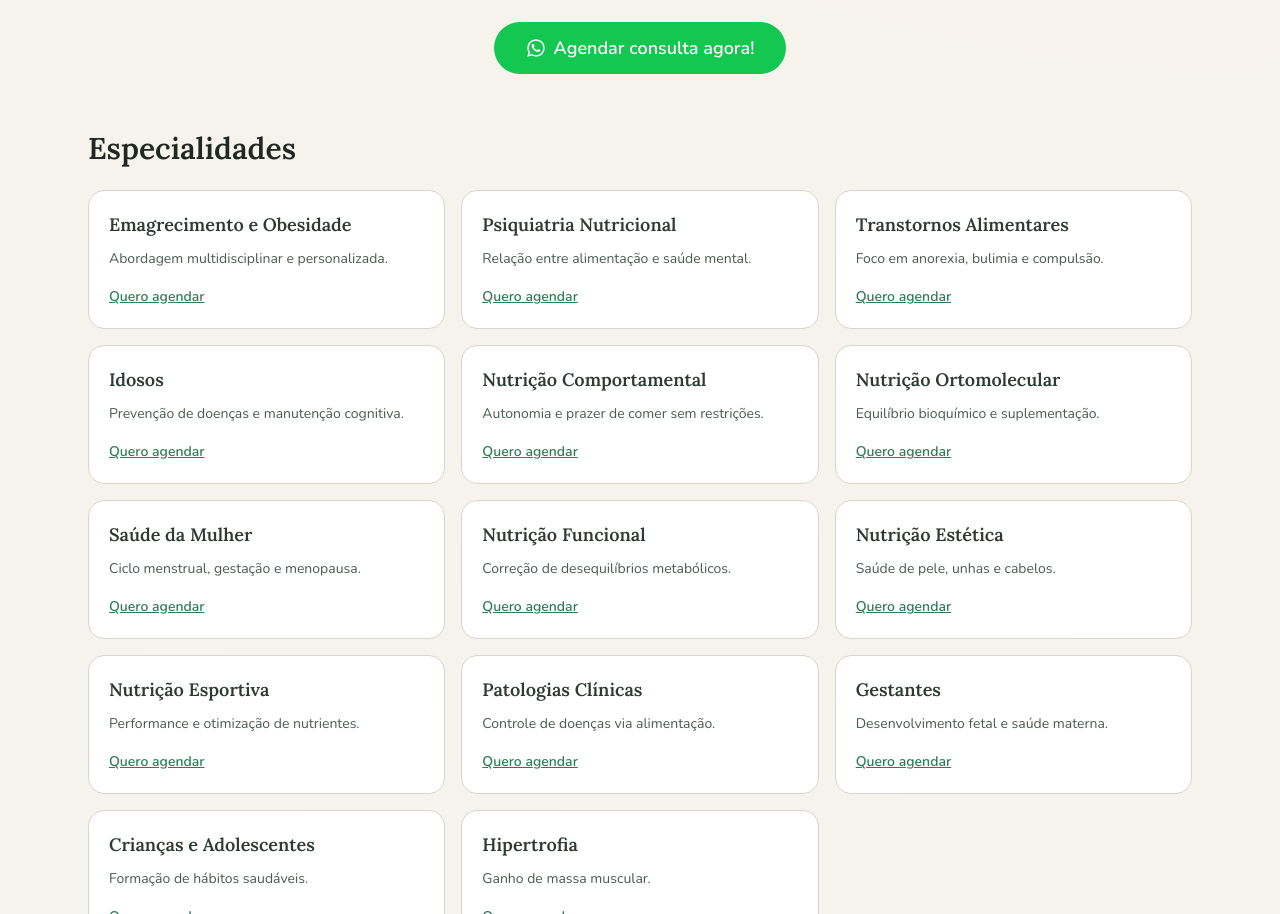
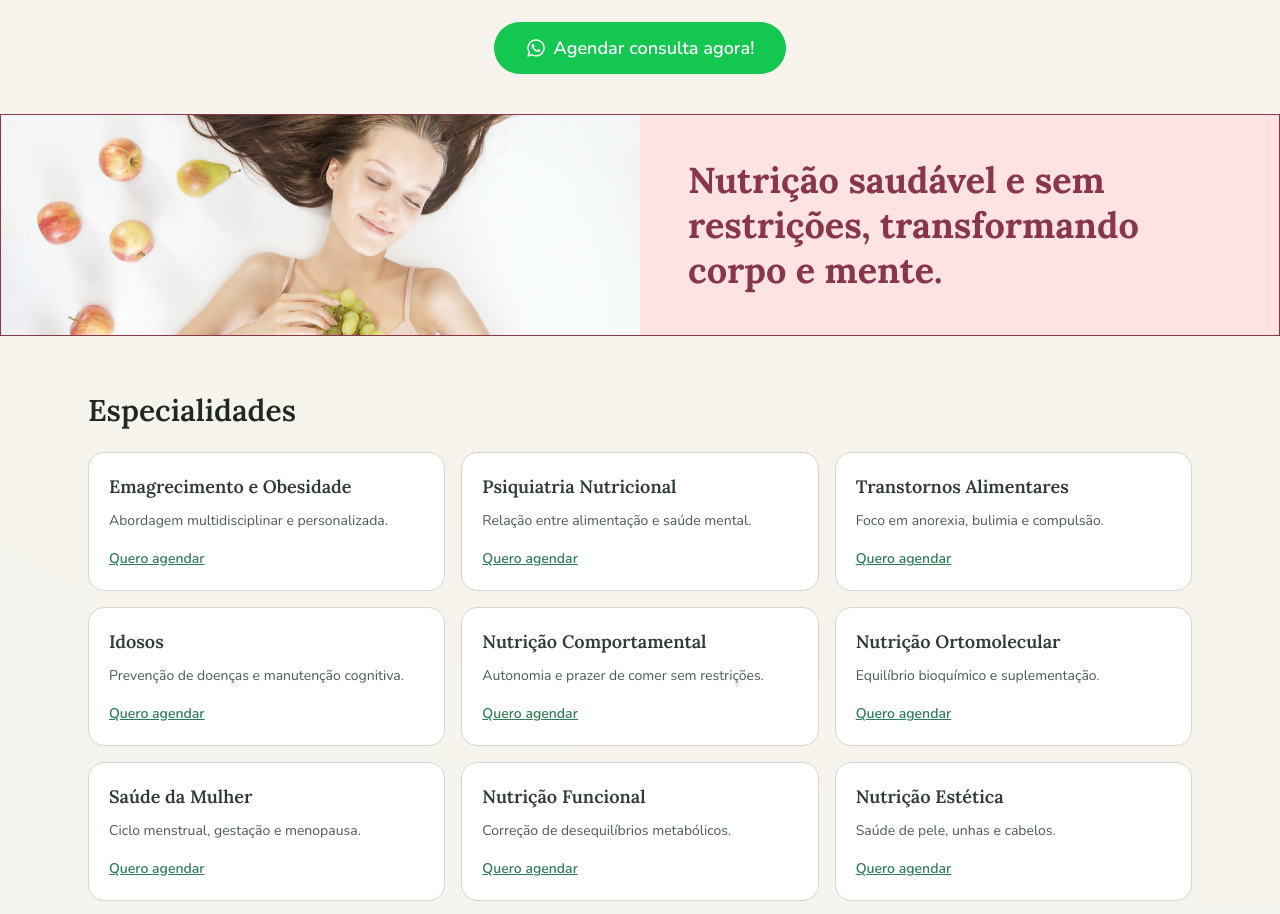
Before and after one commit to AriSilva94/lotusnutricao, a Next.js app: page / in a window 1280 px wide. Shown: the part 1571-2485 px from the top of the page. Built offline with nearby package versions, Linux system fonts and the light colour scheme.

Commit message:
feat: create nutrition banner section layout

```diff
--- a/app/globals.css
+++ b/app/globals.css
@@ -8,6 +8,7 @@
 @theme inline {
   --color-background: var(--background);
   --color-foreground: var(--foreground);
+  --color-lotus-rose-100: #ffe2e2;
   --color-lotus-rose-500: #c85377;
   --color-lotus-burgundy: #88364c;
   --color-lotus-gold: #dfa677;
--- a/app/page.tsx
+++ b/app/page.tsx
@@ -3,6 +3,7 @@ import { ClinicSection } from "@/components/home/ClinicSection";
 import { DoctorHighlightSection } from "@/components/home/DoctorHighlightSection";
 import { HeroSection } from "@/components/home/HeroSection";
 import { SiteFooter } from "@/components/home/SiteFooter";
+import { NutritionBannerSection } from "@/components/home/NutritionBannerSection";
 import { SpecialtiesSection } from "@/components/home/SpecialtiesSection";
 import { TestimonialsCarousel } from "@/components/TestimonialsCarousel";
 import {
@@ -25,10 +26,18 @@ export default function Home() {
   const karoline = doctors.find((doctor) => doctor.slug === "karoline-martins");
 
   return (
-    <main id="content" className="mx-auto w-full max-w-6xl px-4 py-10 sm:px-6 sm:py-14">
+    <main
+      id="content"
+      className="mx-auto w-full max-w-6xl px-4 py-10 sm:px-6 sm:py-14"
+    >
       <HeroSection whatsappLink={whatsappLink} />
       <ClinicSection />
-      <SpecialtiesSection specialties={specialties} whatsappLink={whatsappLink} />
+      <NutritionBannerSection />
+
+      <SpecialtiesSection
+        specialties={specialties}
+        whatsappLink={whatsappLink}
+      />
 
       <section className="mt-14">
         <DoctorHighlightSection
--- /dev/null
+++ b/components/home/NutritionBannerSection.tsx
@@ -0,0 +1,26 @@
+import Image from "next/image";
+
+export function NutritionBannerSection() {
+  return (
+    <section className="relative left-1/2 mt-10 w-screen -translate-x-1/2 overflow-hidden border border-[#88364C] rounded-none">
+      <div className="grid min-h-[220px] grid-cols-1 md:grid-cols-2">
+        <div className="relative min-h-[220px]">
+          <Image
+            src="/assets/img/pexels-moose-photos.jpg"
+            alt="Mulher deitada cercada por frutas"
+            fill
+            priority
+            className="object-cover"
+            sizes="(max-width: 767px) 100vw, 50vw"
+          />
+        </div>
+
+        <div className="flex items-center bg-[#FFE2E2] px-6 py-10 md:px-8 lg:px-12">
+          <h2 className="max-w-lg text-3xl font-bold leading-tight text-lotus-burgundy sm:text-4xl">
+            Nutrição saudável e sem restrições, transformando corpo e mente.
+          </h2>
+        </div>
+      </div>
+    </section>
+  );
+}
```
Also changed, not shown: public/assets/img/pexels-moose-photos.jpg (added).
